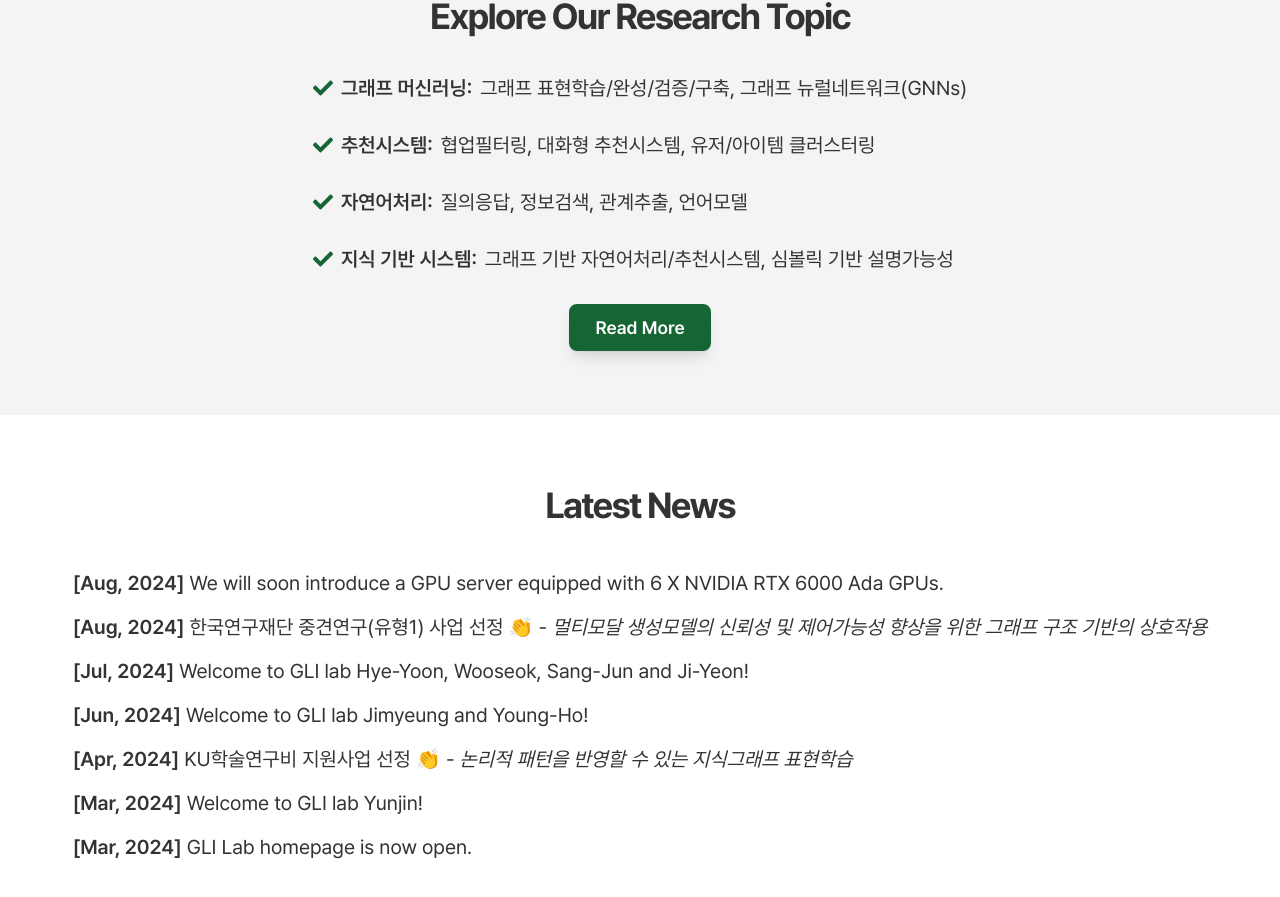
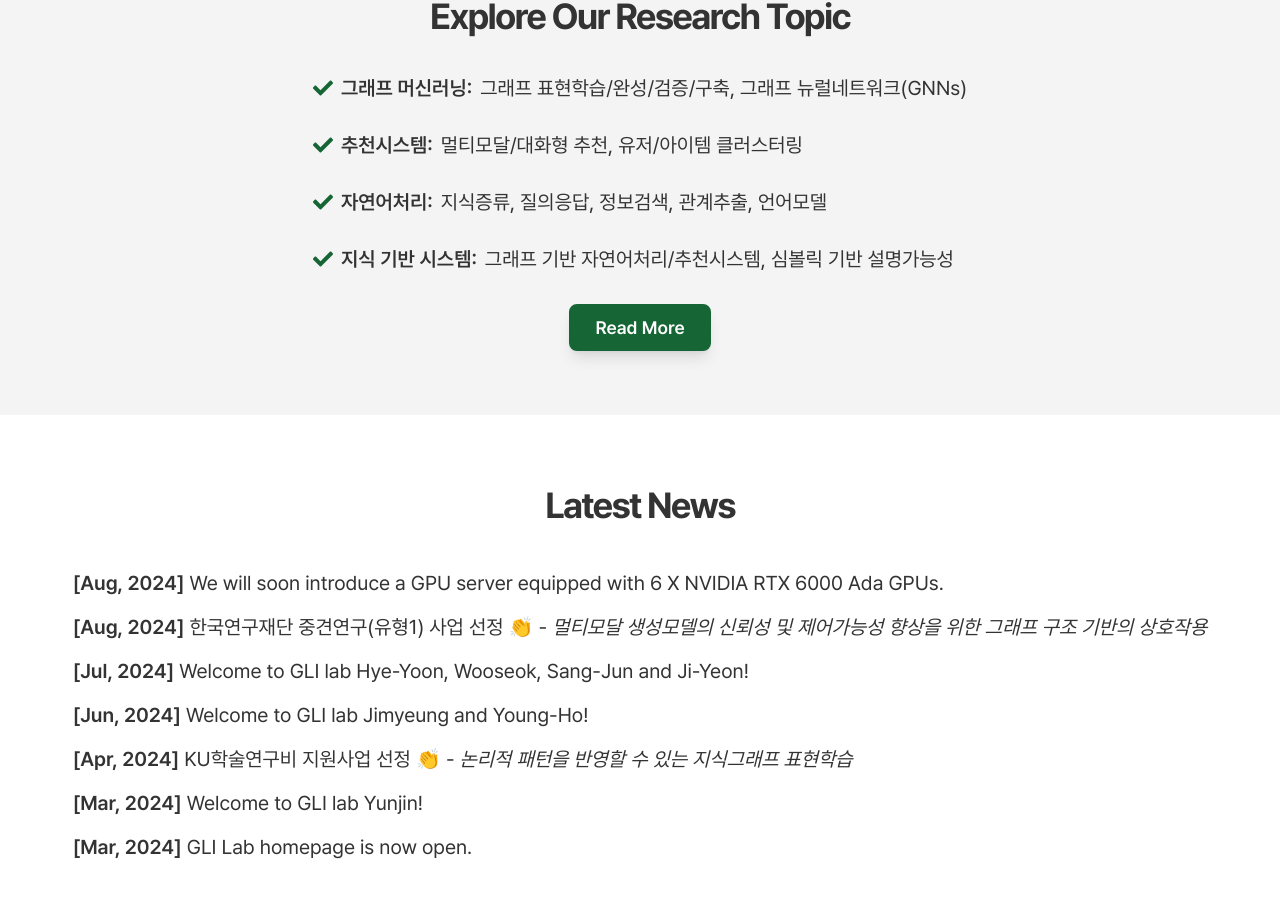
Before and after one commit to GLI-Lab/GLI-Lab, a Next.js app: page / in a window 1280 px wide. Shown: the part 1430-2327 px from the top of the page. Built offline with nearby package versions, Linux system fonts and the light colour scheme.

Commit message:
Update page.tsx

```diff
--- a/src/app/page.tsx
+++ b/src/app/page.tsx
@@ -67,11 +67,11 @@ export default function Page() {
                         <li className="flex space-x-2">
                             <FaCheck className="text-green-800 mt-0.5 text-[18px] md:text-[20px] flex-shrink-0"/>
                             <span><span
-                                className="font-semibold pr-2">추천시스템:</span>협업필터링, 대화형 추천시스템, 유저/아이템 클러스터링</span>
+                                className="font-semibold pr-2">추천시스템:</span>멀티모달/대화형 추천, 유저/아이템 클러스터링</span>
                         </li>
                         <li className="flex space-x-2">
                             <FaCheck className="text-green-800 mt-0.5 text-[18px] md:text-[20px] flex-shrink-0"/>
-                            <span><span className="font-semibold pr-2">자연어처리:</span>질의응답, 정보검색, 관계추출, 언어모델</span>
+                            <span><span className="font-semibold pr-2">자연어처리:</span>지식증류, 질의응답, 정보검색, 관계추출, 언어모델</span>
                         </li>
                         <li className="flex space-x-2">
                             <FaCheck className="text-green-800 mt-0.5 text-[18px] md:text-[20px] flex-shrink-0"/>
```
